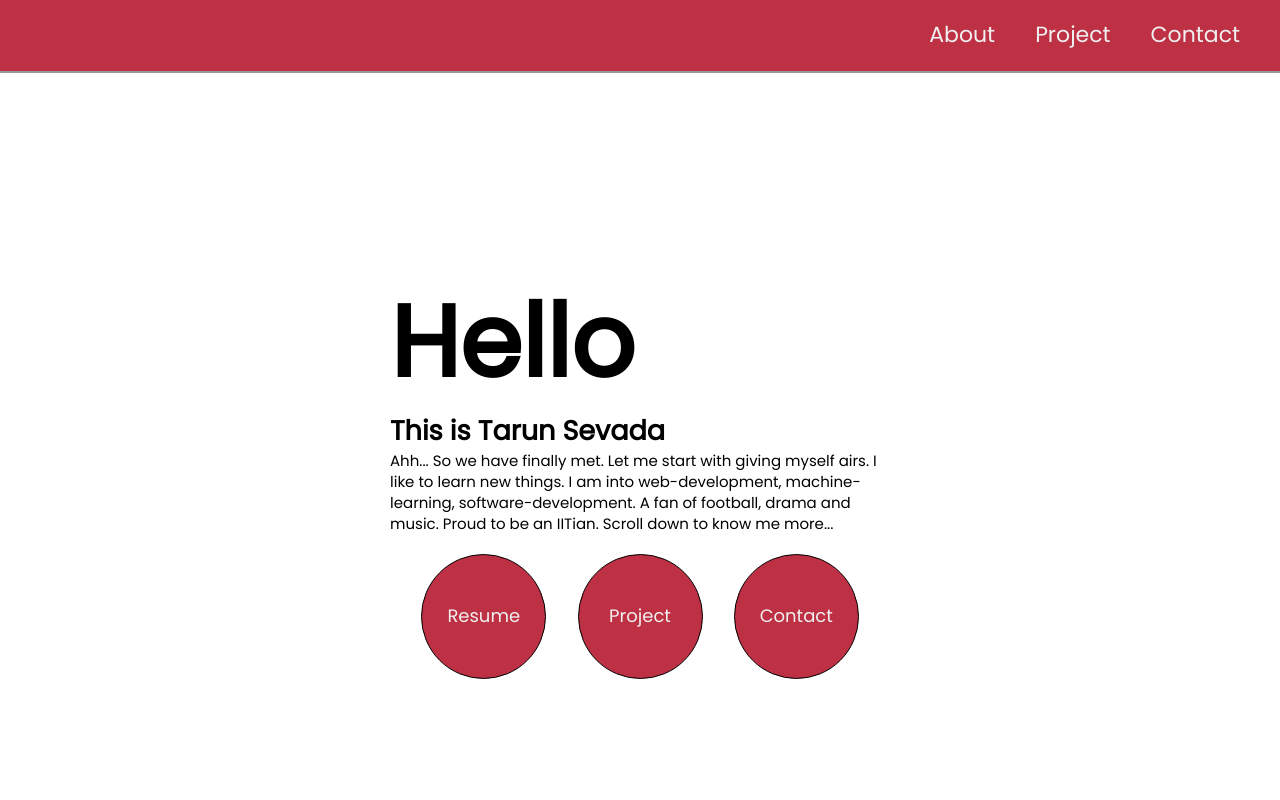
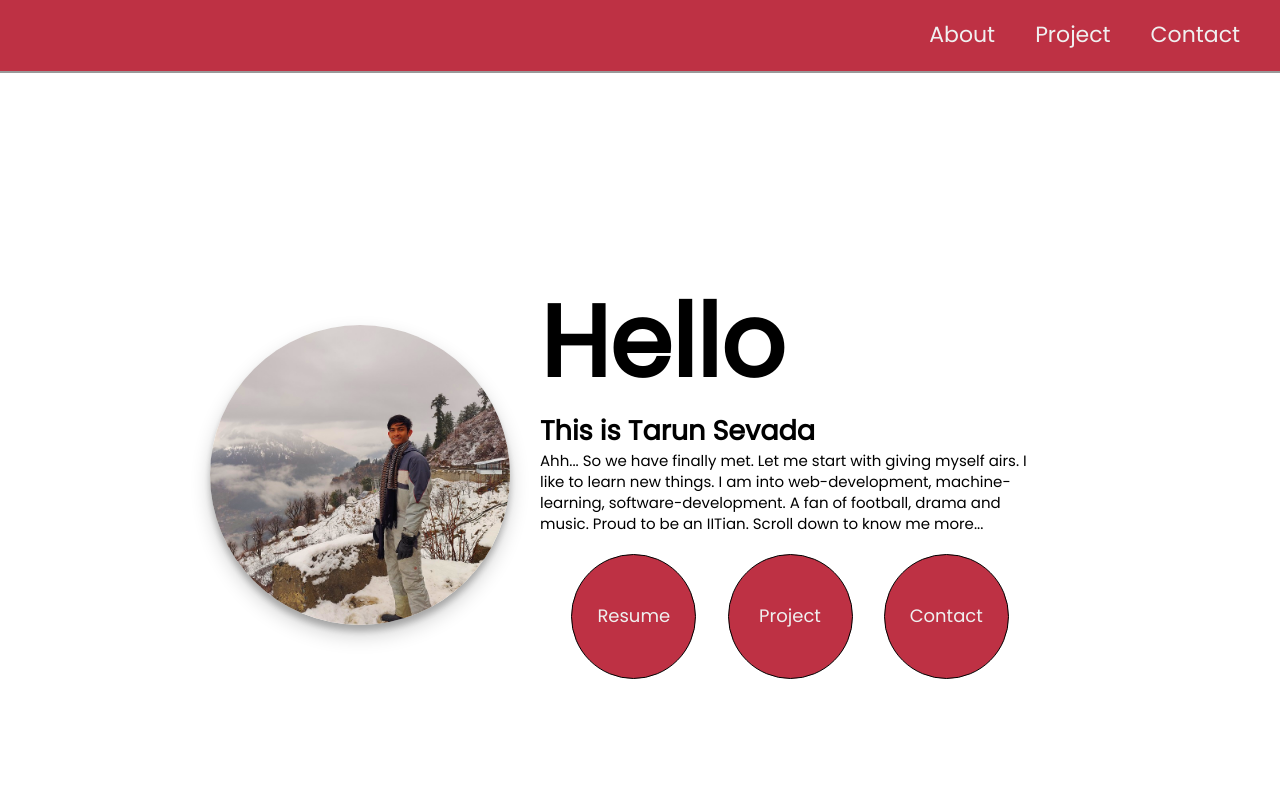
Before and after one commit to 00Tokyo-coder00/portofolio, a plain HTML site: page index.html in a window 1280 px wide. Shown: the top 800 px of the page. Drawn offline with Linux system fonts and the light colour scheme.

Commit message:
Update styles.css

```diff
--- a/styles.css
+++ b/styles.css
@@ -60,12 +60,14 @@ a{
   padding-right: 5rem;
 }
 .profile-img{
+  width: 300px;
+  height: 300px;
+  filter: saturate(150%);
+  border-radius: 50%;
   padding: 0 auto;
-}
-.profile-img img{
-  border-radius: 50%;
-  width: 400px;
-  object-fit: cover;
+  box-shadow: rgba(0, 0, 0, 0.19) 0px 10px 20px, rgba(0, 0, 0, 0.23) 0px 6px 6px;
+  /* border: 5px solid black; */
+  background: url("./image/profile.jpg") no-repeat center center/cover ;
 }
 .profile-text{
   display: flex;
```
